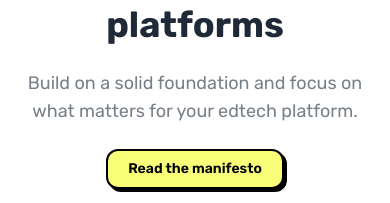
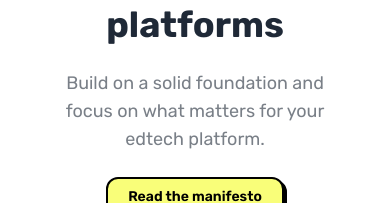
Before and after one commit to mattiapomelli/knowledgelayer-landing, a Next.js app: page / in a window 390 px wide. Shown: the part 339-542 px from the top of the page. Built offline with nearby package versions, Linux system fonts and the light colour scheme; what tailwindcss-radix would draw is missing.

Commit message:
Fix text max-width on mobile

```diff
--- a/src/components/hero.tsx
+++ b/src/components/hero.tsx
@@ -10,7 +10,7 @@ export const Hero = () => {
         <h1 className="max-w-[32rem] text-4xl font-bold">
           The toolkit for building web3 educational platforms
         </h1>
-        <p className="max-w-[28rem] text-lg text-base-content-neutral">
+        <p className="max-w-[18rem] text-lg text-base-content-neutral sm:max-w-[28rem]">
           Build on a solid foundation and focus on what matters for your edtech
           platform.
         </p>
```
